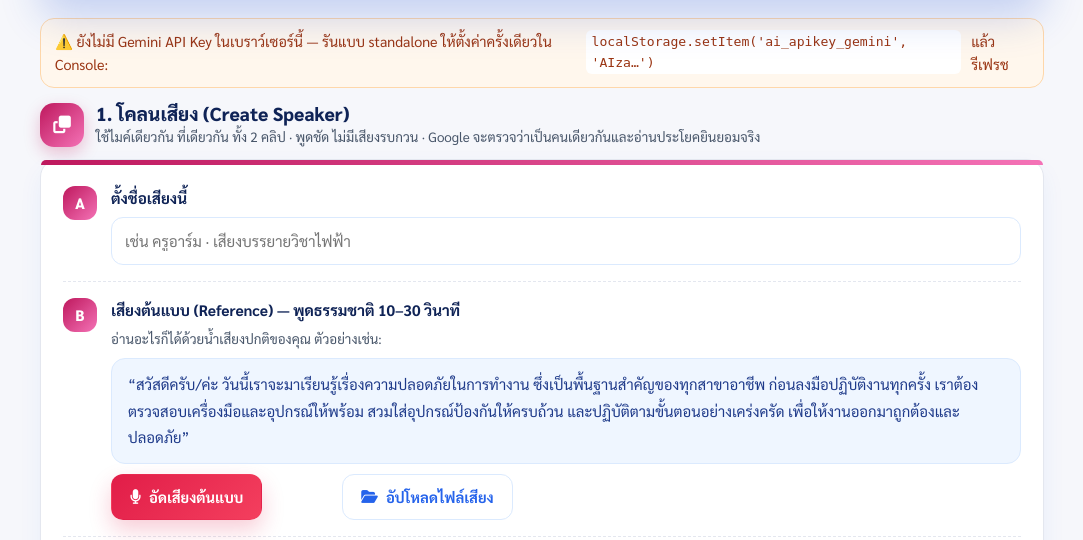
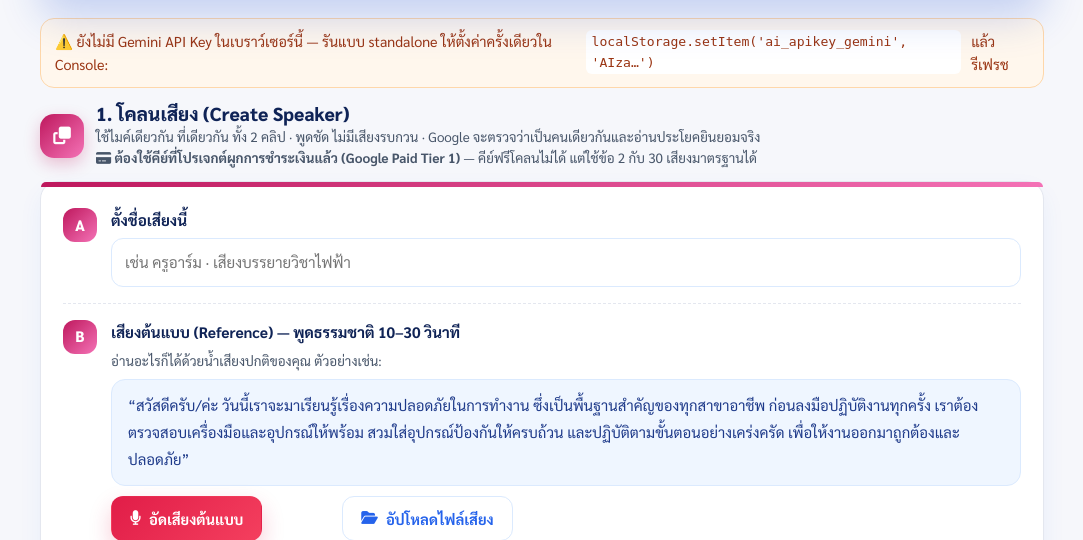
Before and after one commit to teacherarm-dotcom/ai-voiceclone, a Flask app: page / in a window 1280 px wide. Shown: the part 245-785 px from the top of the page, without its empty margins (98-1181 px from the left). Run offline with Flask 3, Linux system fonts and the light colour scheme.

Commit message:
clone: explain Google Paid Tier 1 requirement (403) in Thai, upfront note, try next key on 403
Co-Authored-By: Claude Opus 5.5 <noreply@anthropic.com>

```diff
--- a/static/js/app.js
+++ b/static/js/app.js
@@ -274,6 +274,8 @@ async function doClone() {
       } catch (e) {
         lastErr = e;
         if (e.status === 429 || e.status >= 500) { log(`clone key …${key.slice(-4)} → ${e.status} ลองคีย์ถัดไป`); continue; }
+        // คีย์นี้เป็นระดับฟรี (403 Paid Tier) — คีย์ถัดไปอาจเป็นโปรเจกต์ที่ผูกบัตรแล้ว ลองต่อ
+        if (e.status === 403 && keys.length > 1) { log(`clone key …${key.slice(-4)} → 403 ลองคีย์ถัดไป`); continue; }
         throw e;
       }
     }
--- a/static/js/geminiVoice.js
+++ b/static/js/geminiVoice.js
@@ -127,6 +127,12 @@ export function quotaKind(status, msg) {
 function friendlyError(status, msg) {
   const m = String(msg || '');
   if (status === 400 && /API key not valid|API_KEY_INVALID/i.test(m)) return 'API key ไม่ถูกต้อง — ตรวจคีย์ที่ตั้งไว้ (ต้องเป็นคีย์ Gemini จาก aistudio.google.com)';
+  // Voice Replication เปิดเฉพาะโปรเจกต์ที่ผูกบัตร (Paid Tier 1+) — คีย์ฟรีใช้ได้แค่สังเคราะห์เสียงมาตรฐาน
+  if (/Paid Quota Tier|requires .*paid|billing/i.test(m)) {
+    return 'Google เปิดให้ “โคลนเสียง” เฉพาะคีย์ที่โปรเจกต์ผูกการชำระเงินแล้ว (Paid Tier 1 ขึ้นไป) — คีย์ที่ใช้อยู่ (ชุดเดียวกับระบบทำแผนการสอน) เป็นระดับฟรี จึงโคลนไม่ได้\n'
+      + '• ข้อ 2 “สร้างเสียงพูดจากข้อความ” ด้วย 30 เสียงมาตรฐานของ Gemini ยังใช้คีย์ฟรีได้ตามปกติ\n'
+      + '• ถ้าต้องการโคลนเสียง: เปิด Billing ให้โปรเจกต์ของคีย์ที่ aistudio.google.com แล้วลองใหม่';
+  }
   if (status === 401 || status === 403) return `คีย์ถูกปฏิเสธ (${status}) — คีย์ถูกบล็อก/ไม่มีสิทธิ์ใช้โมเดลนี้: ${m}`;
   if (status === 429) {
     return quotaKind(status, m) === 'rpd'
--- a/templates/index.html
+++ b/templates/index.html
@@ -37,6 +37,7 @@
       <div>
         <h2>1. โคลนเสียง (Create Speaker)</h2>
         <div class="sub">ใช้ไมค์เดียวกัน ที่เดียวกัน ทั้ง 2 คลิป · พูดชัด ไม่มีเสียงรบกวน · Google จะตรวจว่าเป็นคนเดียวกันและอ่านประโยคยินยอมจริง</div>
+        <div class="sub"><i class="fa-solid fa-credit-card"></i> <b>ต้องใช้คีย์ที่โปรเจกต์ผูกการชำระเงินแล้ว (Google Paid Tier 1)</b> — คีย์ฟรีโคลนไม่ได้ แต่ใช้ข้อ 2 กับ 30 เสียงมาตรฐานได้</div>
       </div>
     </div>
     <div class="card stripe">
```
Also changed, not shown: CLAUDE.md (+1 -0 lines), PROGRESS.md (+1 -0 lines).
